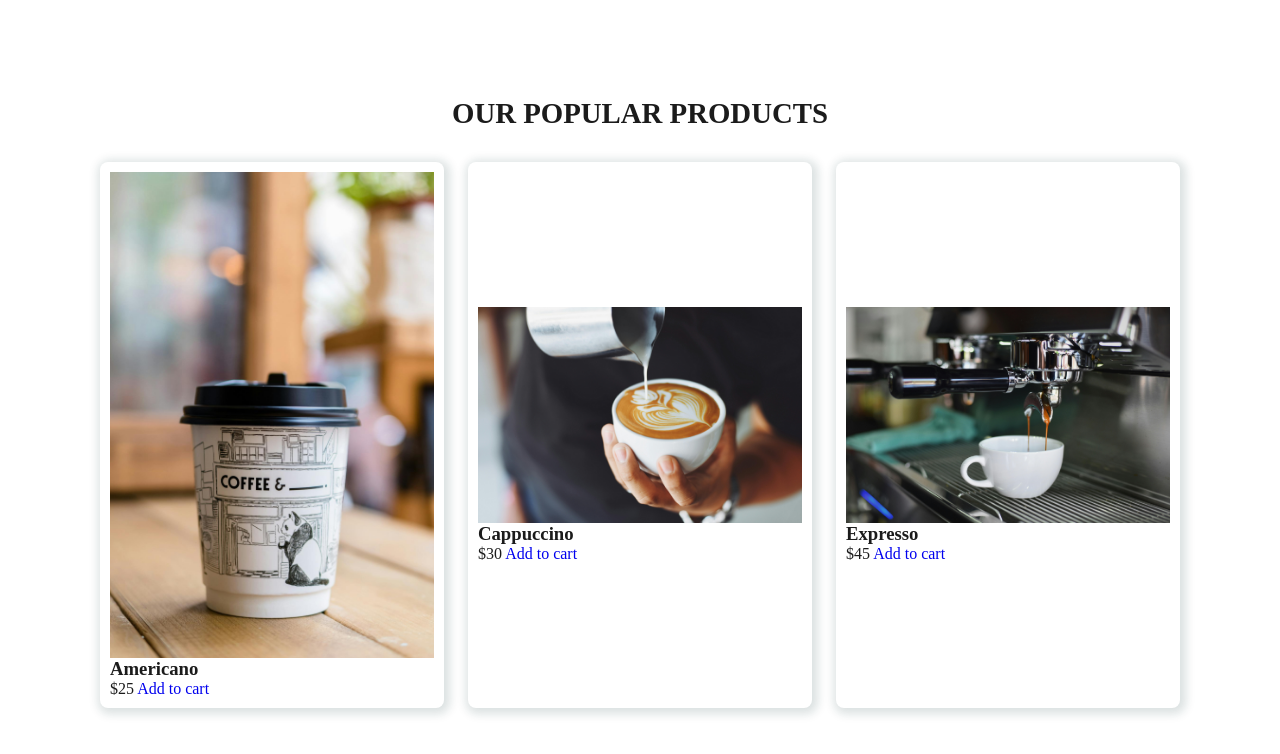
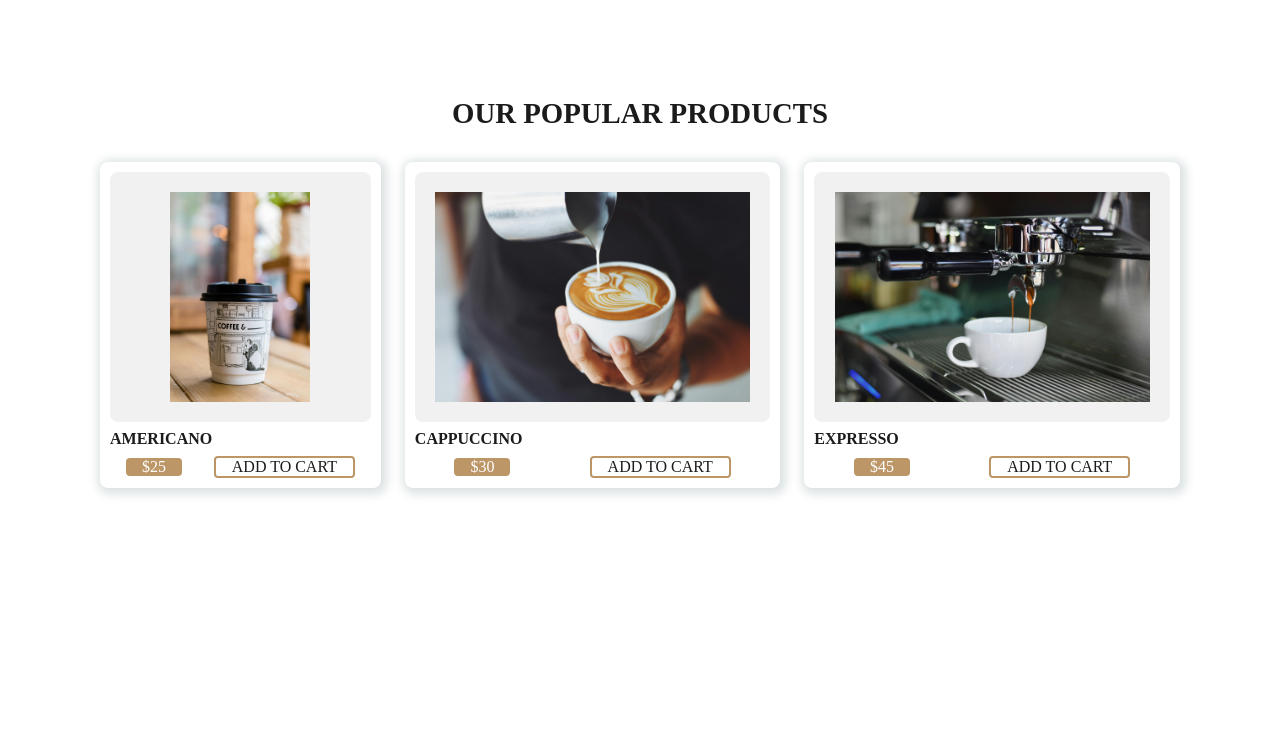
Before and after one commit to anuska122/CoffeeWebsite, a plain HTML site: page index.html in a window 1280 px wide. Shown: the part 1221-1975 px from the top of the page. After the commit the page ends 1759 px from the top, so only its background shows below. Drawn offline with nearby package versions, Linux system fonts and the light colour scheme.

Commit message:
Added product

```diff
--- a/style.css
+++ b/style.css
@@ -198,3 +198,42 @@ margin-right: 100px;
     border-radius: 0.5rem;
     box-shadow: var(--box-shadow);
 }
+.products-container img{
+    width: 100%;
+    height: 250px;
+    object-fit: contain;
+    object-position: center;
+    padding: 20px;
+    background: #f1f1f1;
+    border-radius: 0.5rem;
+}
+.products-container .box h3{
+    font-size: 1rem;
+    font-weight: 600;
+    text-transform: uppercase;
+    margin: 0.5rem 0 0.5rem;
+}
+.products-container .box .content{
+    display: flex;
+    align-items: center;
+    justify-content: space-around;
+}
+.products-container .box .content span{
+    padding: 0 1rem;
+    color: var(--bg-color);
+    background: var(--main-color);
+    border-radius: 4px;
+    font-weight: 500;
+}
+.products-container .box .content a{
+    padding: 0 1rem;
+    color: var(--text-color);
+   border: 2px solid var(--main-color);
+    border-radius: 4px;
+    text-transform: uppercase;
+}
+.products-container .box .content a:hover{
+    background: var(--main-color);
+    color: var(--bg-color);
+    transition: 0.2s all linear;
+}
```
